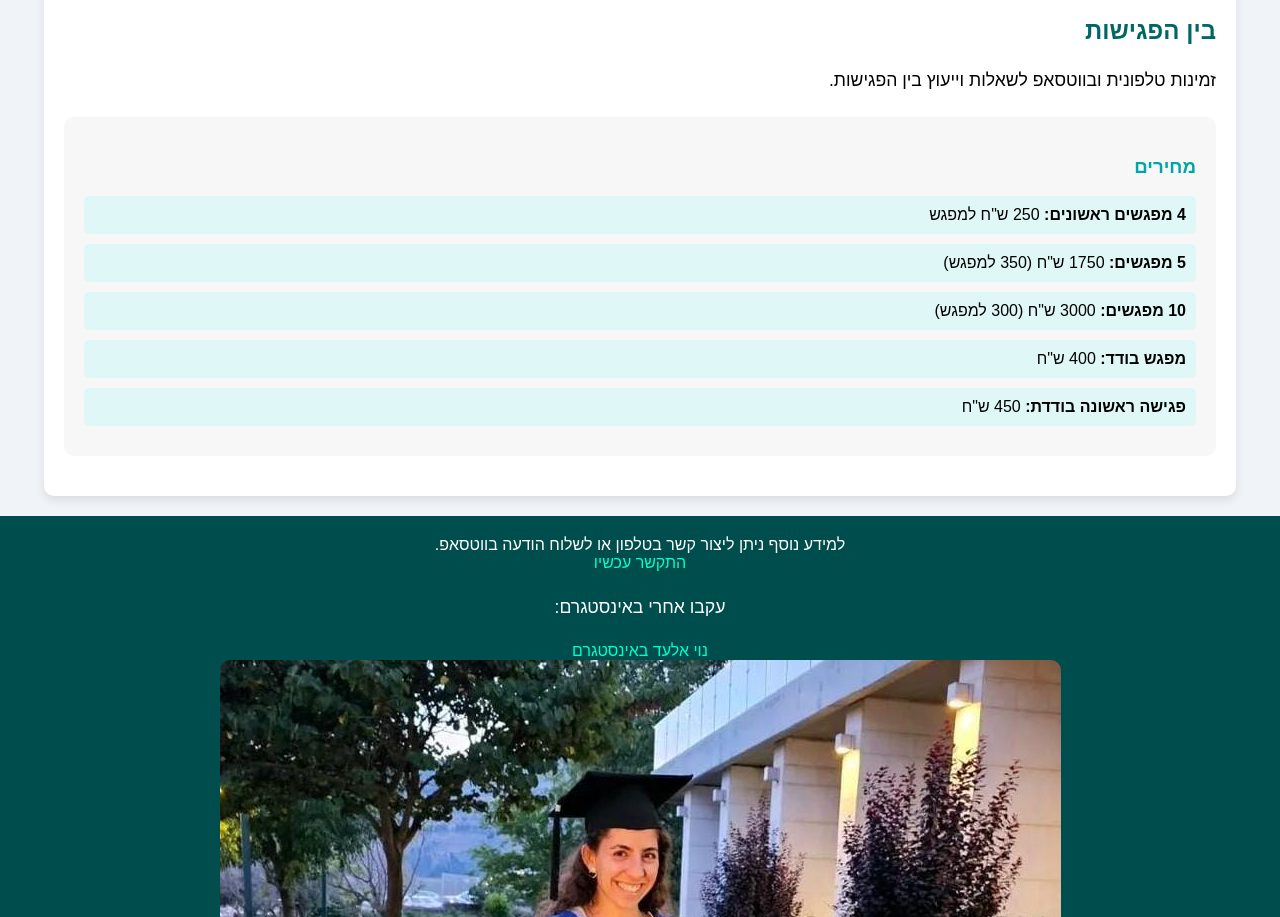
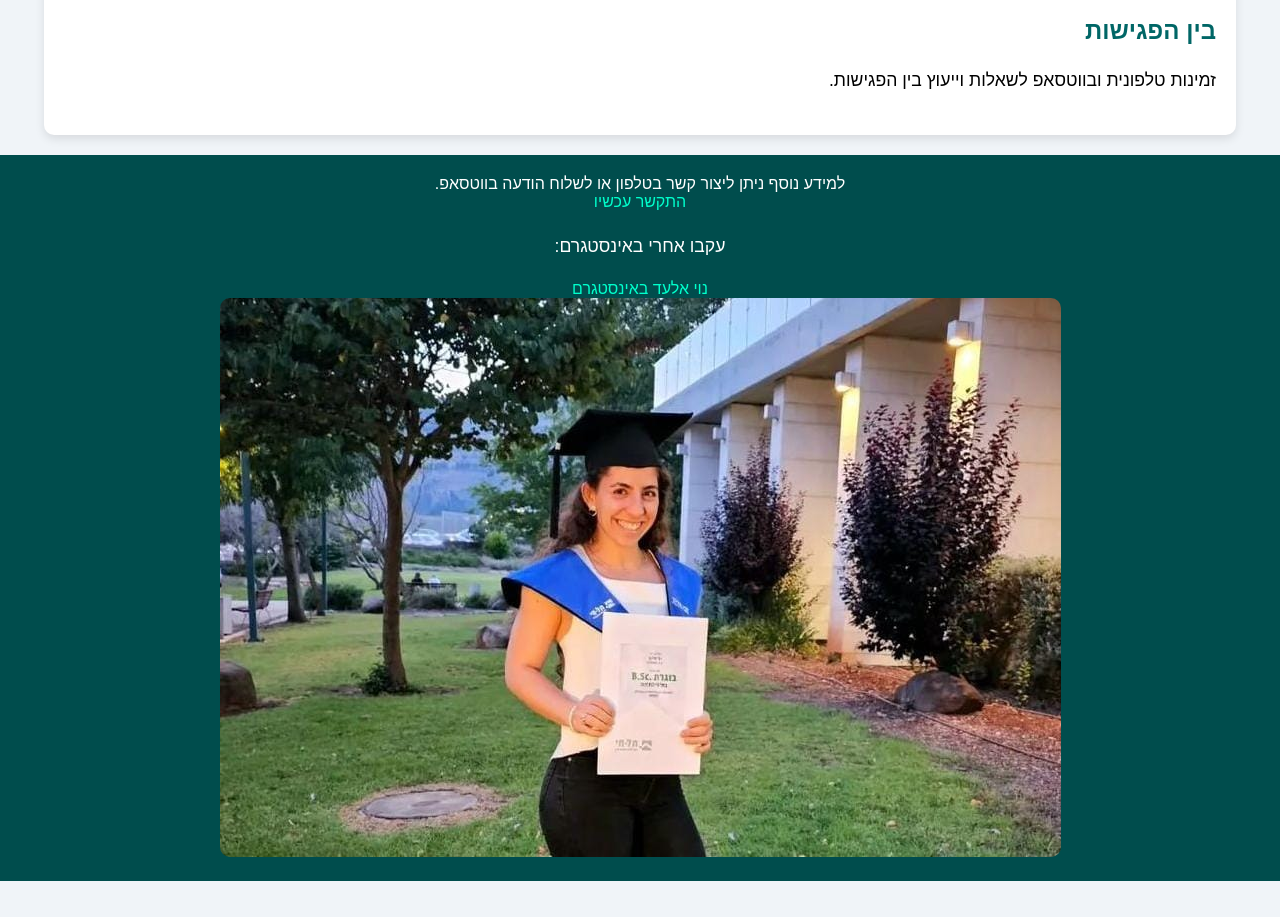
Before and after one commit to tomizra3/n, a plain HTML site: page index.html in a window 1280 px wide. Shown: the part 811-1728 px from the top of the page. After the commit the page ends 1692 px from the top, so only its background shows below. Drawn offline with Linux system fonts and the light colour scheme.

Commit message:
Update index.html

```diff
--- a/index.html
+++ b/index.html
@@ -127,24 +127,6 @@
             זמינות טלפונית ובווטסאפ לשאלות וייעוץ בין הפגישות.
         </p>
 
-        <div class="price-list">
-            <h3>מחירים</h3>
-            <div class="price-item">
-                <strong>4 מפגשים ראשונים:</strong> 250 ש"ח למפגש
-            </div>
-            <div class="price-item">
-                <strong>5 מפגשים:</strong> 1750 ש"ח (350 למפגש)
-            </div>
-            <div class="price-item">
-                <strong>10 מפגשים:</strong> 3000 ש"ח (300 למפגש)
-            </div>
-            <div class="price-item">
-                <strong>מפגש בודד:</strong> 400 ש"ח
-            </div>
-            <div class="price-item">
-                <strong>פגישה ראשונה בודדת:</strong> 450 ש"ח
-            </div>
-        </div>
     </div>
 
     <footer>
```
